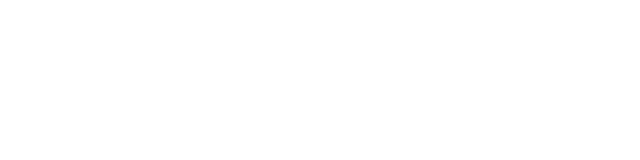
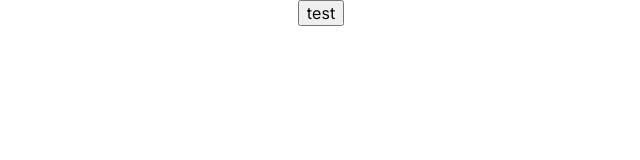
Before and after one commit to EkaterinaEg/GlassyShop, a React (Vite) app: page / in a window 1280 px wide. Shown: the top 160 px of the page, without its empty margins (319-959 px from the left). Built offline with nearby package versions, Linux system fonts and the light colour scheme.

Commit message:
refactor: [basic_styles] change approach to var colors for better debugging, refactor style files

```diff
--- a/src/App.scss
+++ /dev/null
@@ -1,9 +0,0 @@
-@import "style/constants";
-@import "style/mixins";
-
-#root {
-  max-width: 1280px;
-  margin: 0 auto;
-  padding: 2rem;
-  text-align: center;
-}
--- a/src/App.tsx
+++ b/src/App.tsx
@@ -1,6 +1,7 @@
+import './index.scss';
 
 function App() {
-  return <></>;
+  return <button>test</button>;
 }
 
 export default App;
--- a/src/index.scss
+++ b/src/index.scss
@@ -1,16 +1,62 @@
-@use "style/constants" as constants;
+@use "style/constants" as constant;
+@use "style/fonts" as font;
 @use "style/mixins" as mixin;
 @use "style/normalize";
 
 :root {
   font-family: Inter, system-ui, Avenir, Helvetica, Arial, sans-serif;
-  @include mixin.p2;
+  font-size: 16px;
 
-  max-width: 1280px;
+  max-width: 73.125rem;
   margin: 0 auto;
-  padding: 2rem;
   text-align: center;
 
   box-sizing: border-box;
 
+  --primary-extra-dark: rgba(45, 52, 64, 1);
+  --primary-dark: rgba(86, 92, 102, 1);
+  --primary-neutral: rgba(185, 185, 185, 1);
+  --primary-light: rgba(231,231,231,1);
+  --primary-extra-light: rgba(252, 252, 252, 1);
+  --primary-lightest: rgba(255,255,255,1);
+
+  --secondary-extra-bright: rgba(255, 47, 100, 0.3);
+  --secondary-bright: rgba(255,74,120,1);
+  --secondary-neutral: rgba(255,119,153,1);
+  --secondary-light: rgba(254, 175, 195, 1);
+  --secondary-extra-light: rgba(255,203,216,1);
+
+  --tertiary-extra-dark: var(--primary-extra-dark);
+  --tertiary-background: rgba(var(--primary-extra-light), 0.3);
+
+  --primary-border: rgba(var(--primary-extra-light), 0.4);
+
+  //shadows:
+  --border-shadow-small:  rgba(var(--primary-extra-dark), 0.1) 0px 4px 12px;
+  --border-shadow-medium: rgba(var(--primary-extra-dark), 0.12) 0px 8px 16px;
+  --border-shadow-large: rgba(var(--primary-extra-dark), 0.12) 0px 15px 40px;
+  --secondary-border-shadow-disabled: rgba(var(--primary-neutral), 0.3);
+
+  //status
+  --error: rgba(234,84,84,1);
+  --warning: rgba(253,145,46,1);
+  --success: rgba(0,228,132,1);
+
+  h1 {
+    @include mixin.h1
+  }
+
+  h2 {
+    @include mixin.h2
+  }
+  h3 {
+    @include mixin.h3
+  }
+  h4 {
+    @include mixin.h4
+  }
+
+  h5 {
+    @include mixin.h5
+  }
 }
--- a/src/main.tsx
+++ b/src/main.tsx
@@ -1,11 +1,5 @@
-import React from 'react'
-import ReactDOM from 'react-dom/client'
-import App from './App.tsx'
+import ReactDOM from 'react-dom/client';
+import App from './App.tsx';
 import './index.scss';
 
-
-ReactDOM.createRoot(document.getElementById('root')!).render(
-  <React.StrictMode>
-    <App />
-  </React.StrictMode>,
-)
+ReactDOM.createRoot(document.getElementById('root')!).render(<App />);
--- a/src/style/_constants.scss
+++ b/src/style/_constants.scss
@@ -1,34 +1,3 @@
-$primary-extra-dark: rgba(45, 52, 64, 1);
-$primary-dark: rgba(86, 92, 102, 1);
-$primary-neutral: rgba(185, 185, 185, 1);
-$primary-light: rgba(231,231,231,1);
-$primary-extra-light: rgba(252, 252, 252, 1);
-$primary-lightest: rgba(255,255,255,1);
-
-$secondary-extra-bright: rgba(255, 47, 100, 0.3);
-$secondary-bright: rgba(255,74,120,1);
-$secondary-neutral: rgba(255,119,153,1);
-$secondary-light: rgba(254, 175, 195, 1);
-$secondary-extra-light: rgba(255,203,216,1);
-
-$tertiary-extra-dark: $primary-extra-dark;
-$tertiary-background: rgba($primary-extra-light, 0.3);
-
-$primary-border: rgba($primary-extra-light, 0.4);
-
-
-
-//shadows:
-$border-shadow-small:  rgba($primary-extra-dark, 0.1) 0px 4px 12px;
-$border-shadow-medium: rgba($primary-extra-dark, 0.12) 0px 8px 16px;
-$border-shadow-large: rgba($primary-extra-dark, 0.12) 0px 15px 40px;
-$secondary-border-shadow-disabled: rgba($primary-neutral, 0.3);
-
-//status
-$error: rgba(234,84,84,1);
-$warning: rgba(253,145,46,1);
-$success: rgba(0,228,132,1);
-
 //media breakpoints
 $breakpoint-phone: 480px;
 $breakpoint-tablet: 768px;
--- a/src/style/_global.scss
+++ b/src/style/_fonts.scss
@@ -1,6 +1,3 @@
-@use "./constants" as constants;
-@use "./mixins" as mixin;
-
 @font-face {
   font-family: "Inter";
   src: url("./fonts/Inter-Black.woff") format("woff");
@@ -22,20 +19,3 @@
   font-style: normal;
   font-display: swap;
 }
-h1 {
-  @include mixin.h1
-}
-
-h2 {
-  @include mixin.h2
-}
-h3 {
-  @include mixin.h3
-}
-h4 {
-  @include mixin.h4
-}
-
-h5 {
-  @include mixin.h5
-}
--- a/src/style/_mixins.scss
+++ b/src/style/_mixins.scss
@@ -7,41 +7,41 @@
   color: $color;
 }
 @mixin h1{
-  @include typography(36px,46px,900,normal,$primary-extra-dark)
+  @include typography(36px,46px,900,normal,var(--primary-extra-dark))
 }
 @mixin h2{
-  @include typography(32px,46px,900,normal,$primary-extra-dark)
+  @include typography(32px,46px,900,normal,var(--primary-extra-dark))
 }
 @mixin h3{
-  @include typography(24px,30px,700,normal,$primary-extra-dark)
+  @include typography(24px,30px,700,normal,var(--primary-extra-dark))
 }
 @mixin h4{
-  @include typography(20px,24px,700,normal,$primary-extra-dark)
+  @include typography(20px,24px,700,normal,var(--primary-extra-dark))
 }
 @mixin h5{
-  @include typography(18px,22px,700,normal,$primary-extra-dark)
+  @include typography(18px,22px,700,normal,var(--primary-extra-dark))
 }
 @mixin p1{
-  @include typography(18px,24px,400,normal,$primary-extra-dark)
+  @include typography(18px,24px,400,normal,var(--primary-extra-dark))
 }
 @mixin p2{
-  @include typography(16px,22px,400,normal,$primary-dark)
+  @include typography(16px,22px,400,normal,var(--primary-dark))
 }
 @mixin p3{
-  @include typography(16px,20px,400,normal,$primary-dark)
+  @include typography(16px,20px,400,normal,var(--primary-dark))
 }
 @mixin p3_bold{
-  @include typography(16px,20px,700,normal,$primary-dark)
+  @include typography(16px,20px,700,normal,var(--primary-dark))
 }
 @mixin p4{
-  @include typography(16px,20px,400,normal,$primary-dark)
+  @include typography(16px,20px,400,normal,var(--primary-dark))
 }
 @mixin text1{
-  @include typography(14px,20px,400,normal,$primary-dark)
+  @include typography(14px,20px,400,normal,var(--primary-dark))
 }
 @mixin text1_bold{
-  @include typography(14px,20px,700,normal,$primary-dark)
+  @include typography(14px,20px,700,normal,var(--primary-dark))
 }
 @mixin text2{
-  @include typography(12px,16px,400,normal,$primary-dark)
+  @include typography(12px,16px,400,normal,var(--primary-dark))
 }
--- a/src/style/_normalize.scss
+++ b/src/style/_normalize.scss
@@ -157,66 +157,6 @@ dfn {
   font-style: italic;
 }
 
-/**
-  * Address variable `h1` font-size and margin within `section` and `article`
-  * contexts in Firefox 4+, Safari, and Chrome.
-  */
-
-h1 {
-  font-size: 2em;
-  margin: 0;
-}
-h2 {
-  font-size: 1.5em;
-  margin: 0;
-}
-
-h3 {
-  font-size: 1.17em;
-  margin: 0;
-}
-
-h4 {
-  font-size: 1em;
-  margin: 0;
-}
-
-h5 {
-  font-size: 0.83em;
-  margin: 0;
-}
-
-h6 {
-  font-size: 0.67em;
-  margin: 0;
-}
-
-@if $legacy_browser_support {
-  h2 {
-    font-size: 1.5em;
-    margin: 0;
-  }
-
-  h3 {
-    font-size: 1.17em;
-    margin: 0;
-  }
-
-  h4 {
-    font-size: 1em;
-    margin: 0;
-  }
-
-  h5 {
-    font-size: 0.83em;
-    margin: 0;
-  }
-
-  h6 {
-    font-size: 0.67em;
-    margin: 0;
-  }
-}
 
 /**
   * Addresses styling not present in IE 8/9.
@@ -603,7 +543,3 @@ ul {
   padding-left: 0;
   list-style: none;
 }
-
-* {
-  box-sizing: border-box;
-}
```
